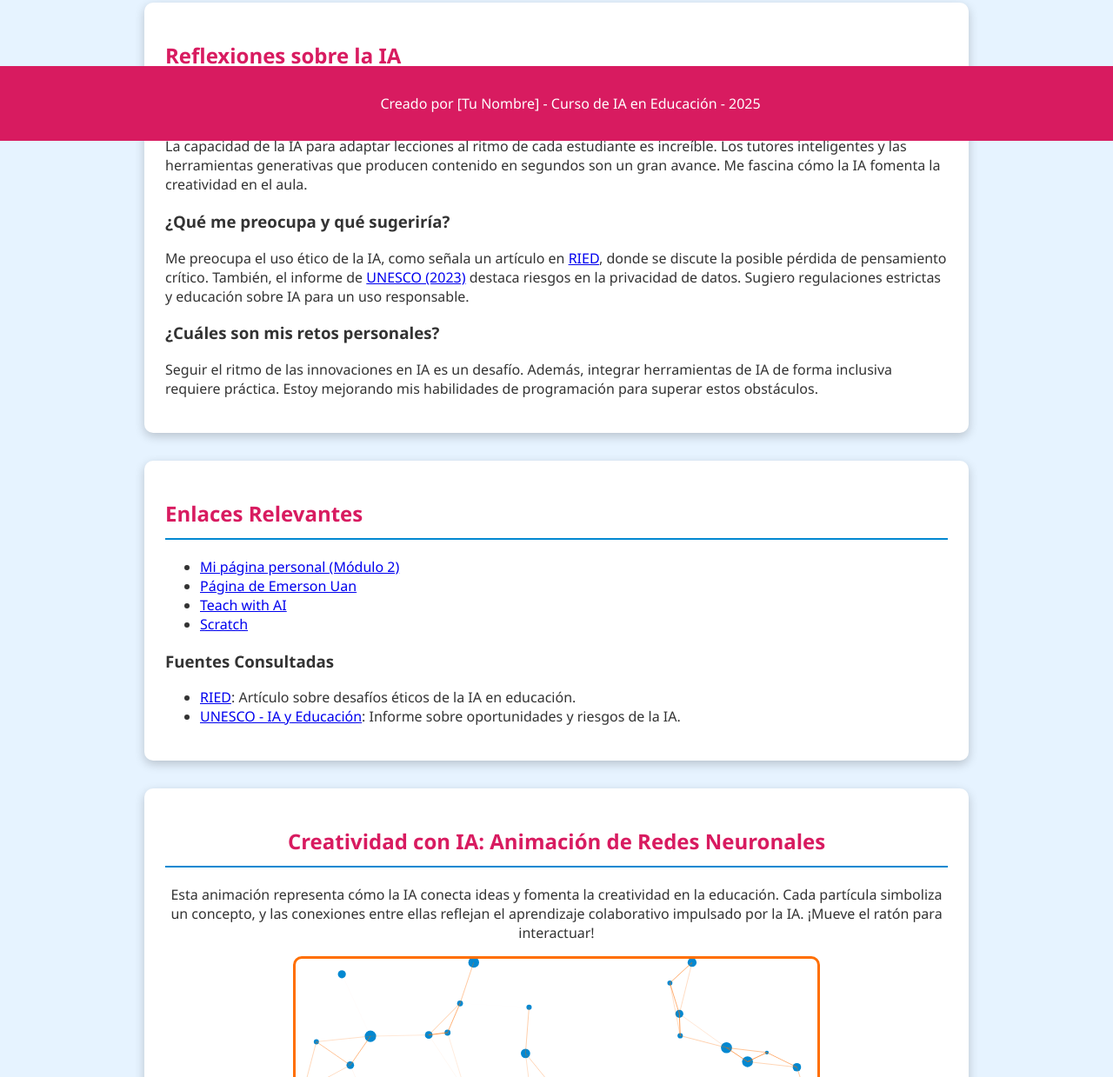
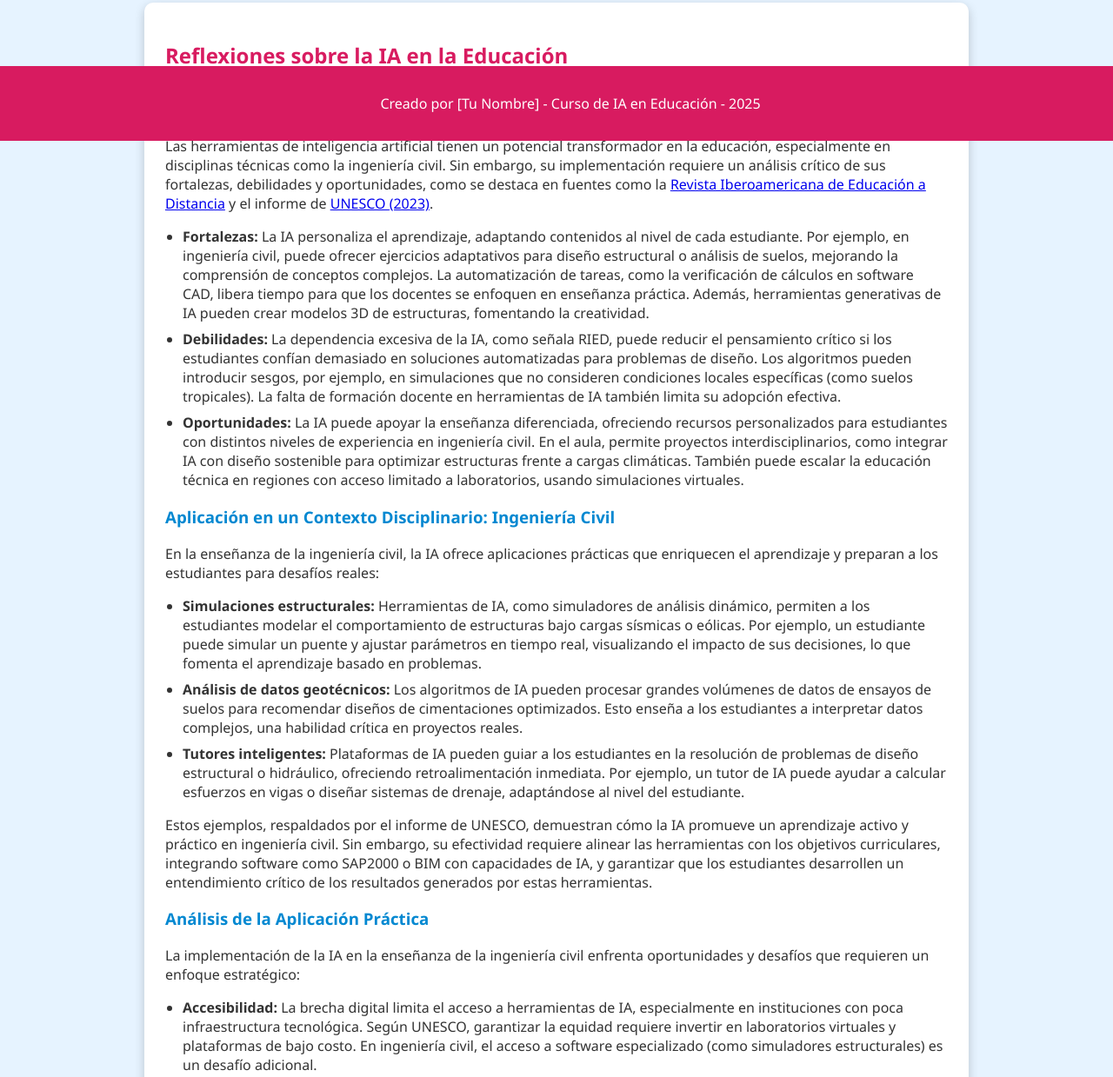
Before and after one commit to eosoriob2023/iaeneducacion, a plain HTML site: page index.html in a window 1280 px wide. Shown: the part 638-1877 px from the top of the page at 87% size. Drawn offline with Linux system fonts and the light colour scheme.

Commit message:
Update index.html

```diff
--- a/index.html
+++ b/index.html
@@ -93,6 +93,16 @@
             border-bottom: 2px solid #0288d1;
             padding-bottom: 0.5em;
         }
+        h3 {
+            color: #0288d1;
+        }
+        .reflexiones ul {
+            margin: 1em 0;
+            padding-left: 20px;
+        }
+        .reflexiones li {
+            margin-bottom: 0.5em;
+        }
         #creatividad {
             text-align: center;
         }
@@ -142,21 +152,42 @@
         <a href="#experiencia">Experiencia</a>
         <a href="#reflexiones">Reflexiones</a>
         <a href="#enlaces">Enlaces</a>
-        <a href="#creatividad">Creatividad</a>
+        <a href="#create">Creatividad</a>
         <a href="#juego">Juego</a>
     </nav>
     <div class="container" id="experiencia">
         <h2>Mi Experiencia con la IA en el Curso</h2>
         <p>Este curso ha sido una aventura vibrante que me ha mostrado cómo la inteligencia artificial está revolucionando la educación. Desde personalizar experiencias de aprendizaje hasta automatizar tareas, la IA abre un mundo de posibilidades. He explorado herramientas generativas que crean textos e imágenes, y he aprendido a integrar código interactivo en páginas web, lo que ha hecho que cada módulo sea emocionante.</p>
     </div>
-    <div class="container" id="reflexiones">
-        <h2>Reflexiones sobre la IA</h2>
-        <h3>¿Qué me parece sorprendente?</h3>
-        <p>La capacidad de la IA para adaptar lecciones al ritmo de cada estudiante es increíble. Los tutores inteligentes y las herramientas generativas que producen contenido en segundos son un gran avance. Me fascina cómo la IA fomenta la creatividad en el aula.</p>
-        <h3>¿Qué me preocupa y qué sugeriría?</h3>
-        <p>Me preocupa el uso ético de la IA, como señala un artículo en <a href="https://revistas.uned.es/index.php/ried/article/view/32332">RIED</a>, donde se discute la posible pérdida de pensamiento crítico. También, el informe de <a href="https://unesdoc.unesco.org/ark:/48223/pf0000381137_spa">UNESCO (2023)</a> destaca riesgos en la privacidad de datos. Sugiero regulaciones estrictas y educación sobre IA para un uso responsable.</p>
-        <h3>¿Cuáles son mis retos personales?</h3>
-        <p>Seguir el ritmo de las innovaciones en IA es un desafío. Además, integrar herramientas de IA de forma inclusiva requiere práctica. Estoy mejorando mis habilidades de programación para superar estos obstáculos.</p>
+    <div class="container reflexiones" id="reflexiones">
+        <h2>Reflexiones sobre la IA en la Educación</h2>
+
+        <h3>Análisis del Potencial Pedagógico de la IA</h3>
+        <p>Las herramientas de inteligencia artificial tienen un potencial transformador en la educación, especialmente en disciplinas técnicas como la ingeniería civil. Sin embargo, su implementación requiere un análisis crítico de sus fortalezas, debilidades y oportunidades, como se destaca en fuentes como la <a href="https://revistas.uned.es/index.php/ried/article/view/32332">Revista Iberoamericana de Educación a Distancia</a> y el informe de <a href="https://unesdoc.unesco.org/ark:/48223/pf0000381137_spa">UNESCO (2023)</a>.</p>
+        <ul>
+            <li><strong>Fortalezas:</strong> La IA personaliza el aprendizaje, adaptando contenidos al nivel de cada estudiante. Por ejemplo, en ingeniería civil, puede ofrecer ejercicios adaptativos para diseño estructural o análisis de suelos, mejorando la comprensión de conceptos complejos. La automatización de tareas, como la verificación de cálculos en software CAD, libera tiempo para que los docentes se enfoquen en enseñanza práctica. Además, herramientas generativas de IA pueden crear modelos 3D de estructuras, fomentando la creatividad.</li>
+            <li><strong>Debilidades:</strong> La dependencia excesiva de la IA, como señala RIED, puede reducir el pensamiento crítico si los estudiantes confían demasiado en soluciones automatizadas para problemas de diseño. Los algoritmos pueden introducir sesgos, por ejemplo, en simulaciones que no consideren condiciones locales específicas (como suelos tropicales). La falta de formación docente en herramientas de IA también limita su adopción efectiva.</li>
+            <li><strong>Oportunidades:</strong> La IA puede apoyar la enseñanza diferenciada, ofreciendo recursos personalizados para estudiantes con distintos niveles de experiencia en ingeniería civil. En el aula, permite proyectos interdisciplinarios, como integrar IA con diseño sostenible para optimizar estructuras frente a cargas climáticas. También puede escalar la educación técnica en regiones con acceso limitado a laboratorios, usando simulaciones virtuales.</li>
+        </ul>
+
+        <h3>Aplicación en un Contexto Disciplinario: Ingeniería Civil</h3>
+        <p>En la enseñanza de la ingeniería civil, la IA ofrece aplicaciones prácticas que enriquecen el aprendizaje y preparan a los estudiantes para desafíos reales:</p>
+        <ul>
+            <li><strong>Simulaciones estructurales:</strong> Herramientas de IA, como simuladores de análisis dinámico, permiten a los estudiantes modelar el comportamiento de estructuras bajo cargas sísmicas o eólicas. Por ejemplo, un estudiante puede simular un puente y ajustar parámetros en tiempo real, visualizando el impacto de sus decisiones, lo que fomenta el aprendizaje basado en problemas.</li>
+            <li><strong>Análisis de datos geotécnicos:</strong> Los algoritmos de IA pueden procesar grandes volúmenes de datos de ensayos de suelos para recomendar diseños de cimentaciones optimizados. Esto enseña a los estudiantes a interpretar datos complejos, una habilidad crítica en proyectos reales.</li>
+            <li><strong>Tutores inteligentes:</strong> Plataformas de IA pueden guiar a los estudiantes en la resolución de problemas de diseño estructural o hidráulico, ofreciendo retroalimentación inmediata. Por ejemplo, un tutor de IA puede ayudar a calcular esfuerzos en vigas o diseñar sistemas de drenaje, adaptándose al nivel del estudiante.</li>
+        </ul>
+        <p>Estos ejemplos, respaldados por el informe de UNESCO, demuestran cómo la IA promueve un aprendizaje activo y práctico en ingeniería civil. Sin embargo, su efectividad requiere alinear las herramientas con los objetivos curriculares, integrando software como SAP2000 o BIM con capacidades de IA, y garantizar que los estudiantes desarrollen un entendimiento crítico de los resultados generados por estas herramientas.</p>
+
+        <h3>Análisis de la Aplicación Práctica</h3>
+        <p>La implementación de la IA en la enseñanza de la ingeniería civil enfrenta oportunidades y desafíos que requieren un enfoque estratégico:</p>
+        <ul>
+            <li><strong>Accesibilidad:</strong> La brecha digital limita el acceso a herramientas de IA, especialmente en instituciones con poca infraestructura tecnológica. Según UNESCO, garantizar la equidad requiere invertir en laboratorios virtuales y plataformas de bajo costo. En ingeniería civil, el acceso a software especializado (como simuladores estructurales) es un desafío adicional.</li>
+            <li><strong>Usabilidad:</strong> Las interfaces de herramientas de IA, como plataformas de diseño asistido, son intuitivas para estudiantes familiarizados con tecnología, pero los docentes pueden enfrentar una curva de aprendizaje. La capacitación en herramientas como BIM con IA es esencial para maximizar su uso en el aula.</li>
+            <li><strong>Limitaciones:</strong> La privacidad de datos es una preocupación, como destaca UNESCO, ya que las plataformas de IA recopilan información sensible de los estudiantes. En ingeniería civil, las simulaciones dependen de datos precisos (por ejemplo, propiedades de materiales), y errores en los datos pueden generar resultados inexactos. La falta de regulaciones éticas claras también puede limitar la confianza en estas herramientas.</li>
+            <li><strong>Retos:</strong> La capacitación docente en herramientas de IA específicas para ingeniería civil, como análisis estructural o geotécnico, es un obstáculo significativo. La equidad en el acceso a tecnología sigue siendo un desafío, especialmente en regiones con recursos limitados. Personalmente, mi reto es mantenerme actualizado con las innovaciones en IA y diseñar actividades inclusivas que integren herramientas como simuladores sin reemplazar el análisis crítico de los estudiantes.</li>
+        </ul>
+        <p>En conclusión, la IA tiene un potencial inmenso para transformar la enseñanza de la ingeniería civil, pero su éxito depende de abordar estos desafíos mediante políticas educativas, formación docente y un enfoque ético. Mi experiencia en este curso me ha inspirado a explorar cómo la IA puede preparar a los futuros ingenieros civiles para diseñar infraestructuras resilientes y sostenibles.</p>
     </div>
     <div class="container" id="enlaces">
         <h2>Enlaces Relevantes</h2>
@@ -282,7 +313,7 @@
         // Minijuego
         const questions = [
             {
-                question: "¿Qué puede hacer un tutor intelligente con IA?",
+                question: "¿Qué puede hacer un tutor inteligente con IA?",
                 options: [
                     "Adaptar lecciones al ritmo del estudiante",
                     "Reemplazar completamente a los profesores",
```
